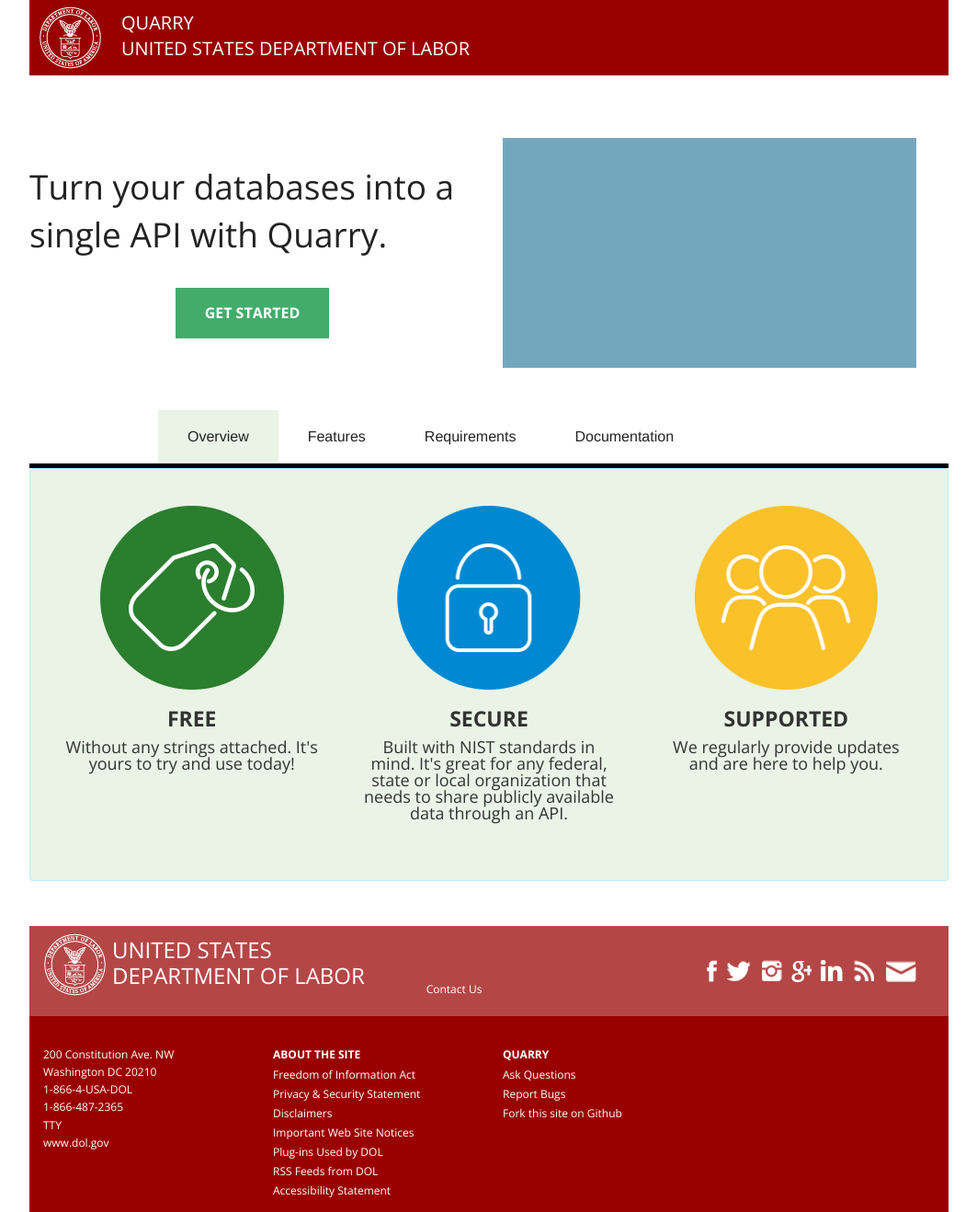
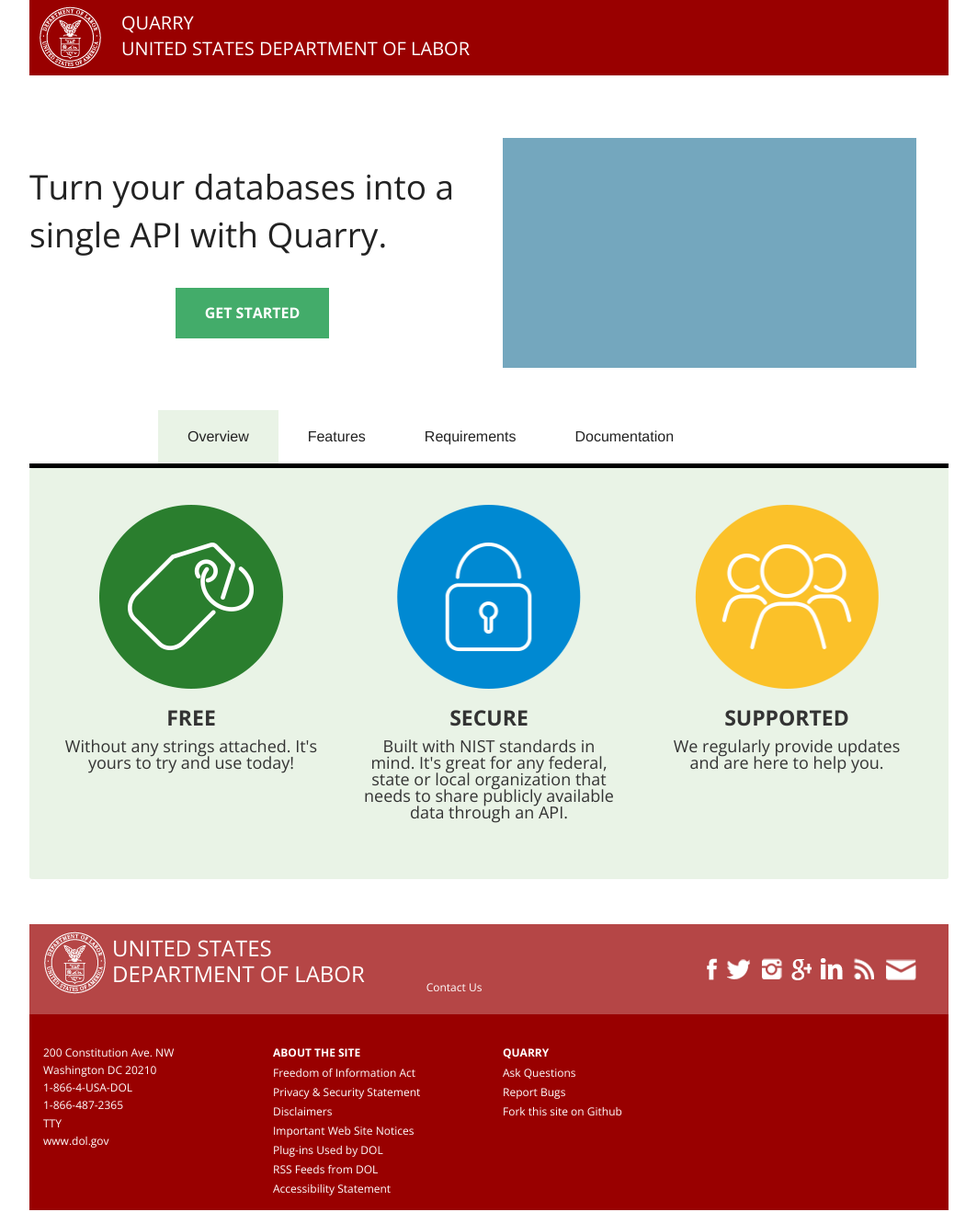
Before and after one commit to USDepartmentofLabor/Quarry, a Jekyll site: the page built from index.md, in a window 1280 px wide. Shown: the whole page at 92% size, without its empty margins (108-1171 px from the left). Built offline with Jekyll 4.4.1, drawn with Linux system fonts in a browser that asks for light colours.

Commit message:
removed borders from tab panels

```diff
--- a/css/post.css
+++ b/css/post.css
@@ -152,15 +152,19 @@
 
 .panel.callout{
     background-color: #E9F3E6;
+	border:none;
 }
 .panel.feature{
     background-color: #E4F2FD;
+	border:none;
 }
 .panel.requirement{
     background-color: #FFF2E1;
+	border:none;
 }
 .panel.documentation{
     background-color: #EEEEEE;
+	border:none;
 }
 .panel h2{
 	font-size: 160%;
@@ -172,6 +176,9 @@
 }
 .tabs-content{
 	border-top:solid black 5px;
+	border-bottom: none;
+	border-left: none;
+	border-right: none;
 }
 .tabs li.active a, .tabs .tab-title.active a {
     background-color: #E9F3E6;
```
